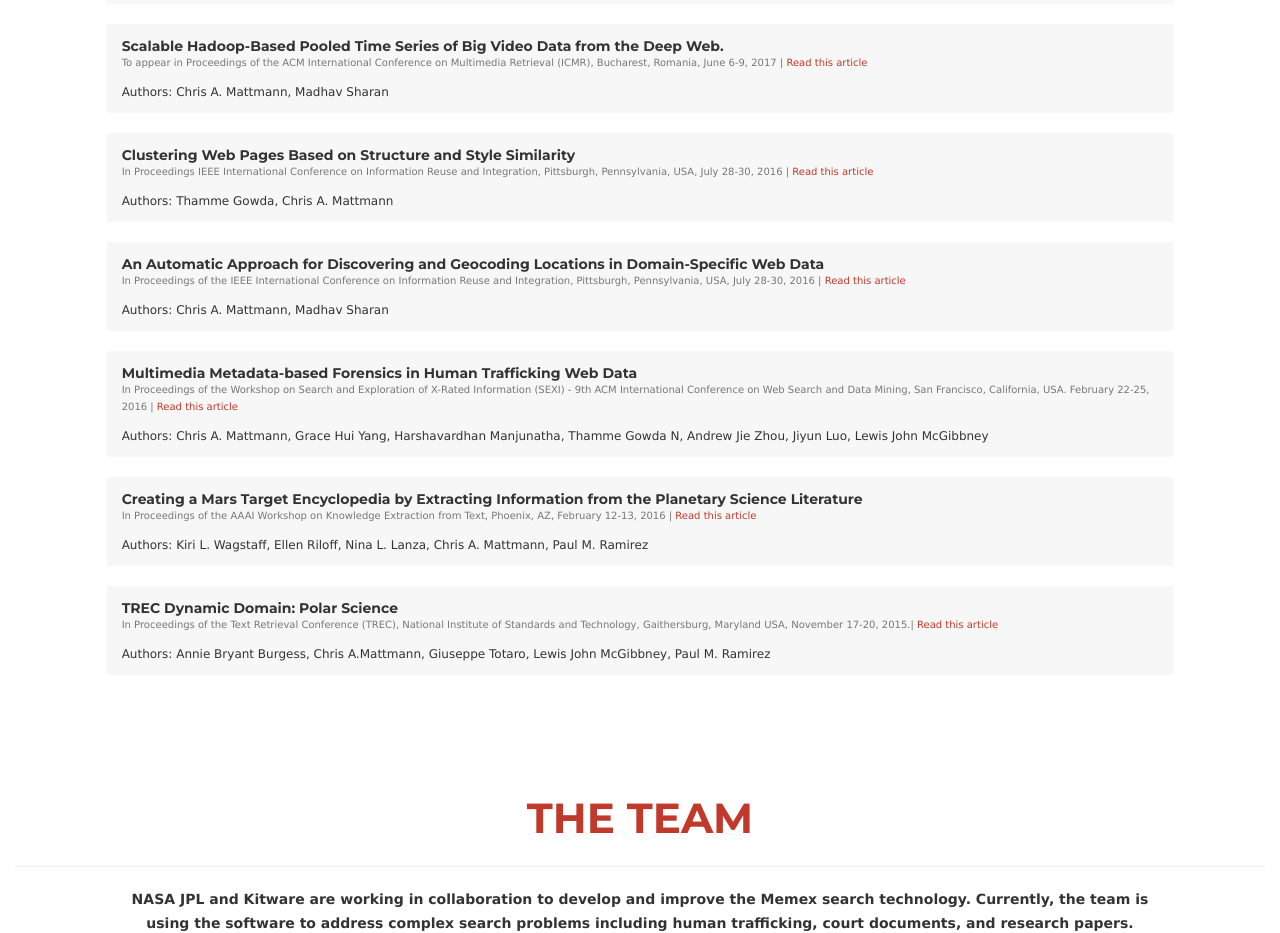
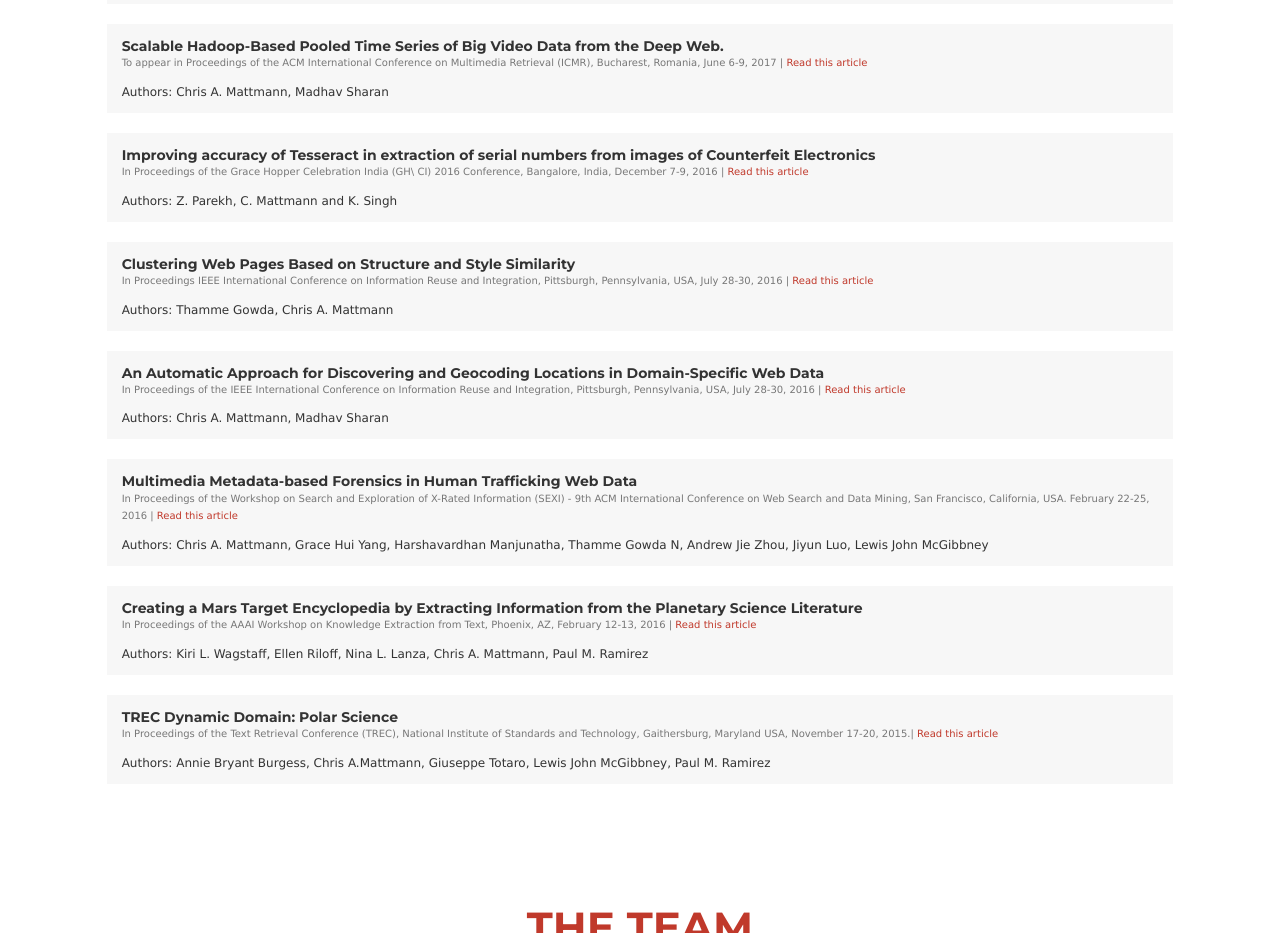
Before and after one commit to nasa-jpl-memex/nasa-jpl-memex.github.io, a plain HTML site: page index.html in a window 1280 px wide. Shown: the part 4980-5913 px from the top of the page. Drawn offline with nearby package versions, Linux system fonts and the light colour scheme; a web font is replaced by a local one.

Commit message:
Add publication.

```diff
--- a/index.html
+++ b/index.html
@@ -418,6 +418,17 @@ DARPA is funding 17 teams to collaboratively develop software to solve this chal
                        <h5 class="service-heading">Scalable Hadoop-Based Pooled Time Series of Big Video Data from the Deep Web.</h5>
                        <p class="text-muted"  style="margin-top:-15px;font-size:10px;"> To appear in Proceedings of the ACM International Conference on Multimedia Retrieval (ICMR), Bucharest, Romania, June 6-9, 2017 |  <a target="_blank" href="ICMR17-oss.pdf"> Read this article </a>  </p>
                         <p class="col-md-12" style="margin-left:-15px;font-size:12px">Authors: Chris A. Mattmann, Madhav Sharan</p>
+                </div>
+            </div>
+        </br>
+        <div class="row">
+                <div class="col-md-offset-1 col-md-10 bg-light-gray">
+
+
+                       <h5 class="service-heading">Improving accuracy of Tesseract in extraction of serial numbers from images of Counterfeit Electronics</h5>
+                       <p class="text-muted"  style="margin-top:-15px;font-size:10px;"> In Proceedings of the Grace Hopper Celebration India (GH\
+CI) 2016 Conference, Bangalore, India, December 7-9, 2016 |  <a target="_blank" href="GHCI16.pdf"> Read this article </a>  </p>
+                        <p class="col-md-12" style="margin-left:-15px;font-size:12px">Authors: Z. Parekh, C. Mattmann and K. Singh</p>
                 </div>
             </div>
         </br>
```
Also changed, not shown: 1 other file.
